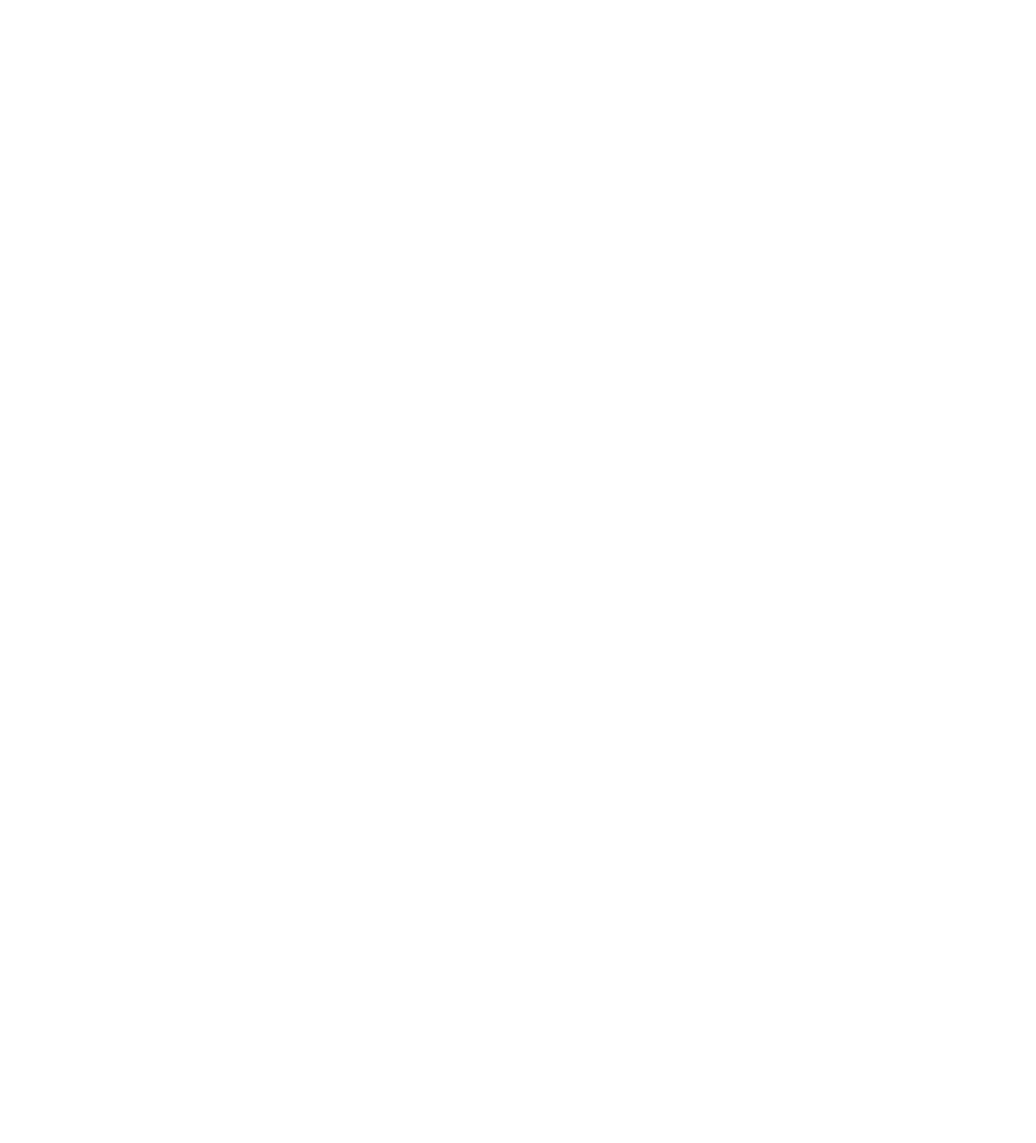
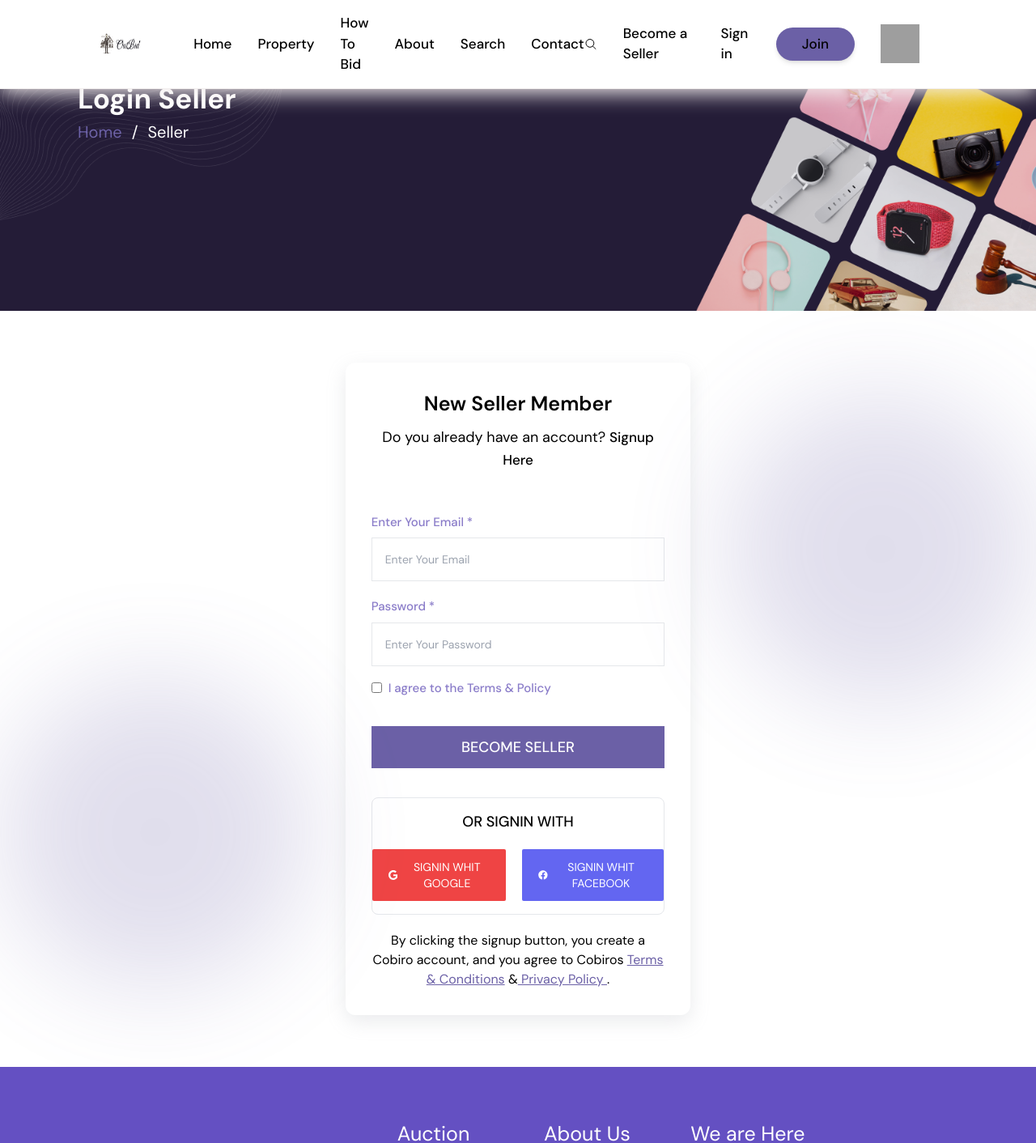
Before and after one commit to VikramGoswami10/Property_Auction_System, a React (Create React App) app in the folder frontend/: page /seller/login in a window 1280 px wide. Before the commit this address had no page. Shown: the top 1412 px of the page at 81% size. Before the commit the page ends 800 px from the top, so only its background shows below. Built offline with nearby package versions, Linux system fonts and the light colour scheme; grey boxes are pictures that could not be loaded.

Commit message:
Feat : Add Login As Seller Page

```diff
--- a/frontend/src/App.js
+++ b/frontend/src/App.js
@@ -2,7 +2,7 @@ import './App.css';
 import { BrowserRouter,Route, Routes } from 'react-router-dom'; // Import BrowserRouter to enable routing
 import { Home, Layout } from './Routes/index';
 import { ScrollToTop} from './Routes/index';
-import { Login ,Register } from './Routes/index';
+import { Login ,Register ,LoginAsSeller } from './Routes/index';
 function App() {
   return (
     <>
@@ -40,6 +40,20 @@ function App() {
               </Layout>
             }
           />
+
+          {/* Seller Login Page */}
+          <Route
+            path="/seller/login"
+            element={
+              // <PrivateRoute>
+                <Layout>
+                  <LoginAsSeller />
+                </Layout>
+              // </PrivateRoute>
+            }
+          />
+
+
         </Routes>
     </BrowserRouter>
     </>
--- a/frontend/src/Routes/index.js
+++ b/frontend/src/Routes/index.js
@@ -1,3 +1,4 @@
+export { LoginAsSeller } from '../Screens/auth/LoginAsSeller';
 export { Register } from '../Screens/auth/Register';
 export { Login } from '../Screens/auth/Login';
 
--- /dev/null
+++ b/frontend/src/Screens/auth/LoginAsSeller.js
@@ -0,0 +1,73 @@
+import { FaFacebook, FaGoogle } from "react-icons/fa";
+import { Caption, Container, CustomNavLink, PrimaryButton, Title } from "../../Routes";
+import { commonClassNameOfInput } from "../../Components/Common/Design";
+
+export const LoginAsSeller = () => {
+  return (
+    <>
+      <section className="regsiter pt-16 relative">
+        <div className="bg-green w-96 h-96 rounded-full opacity-20 blur-3xl absolute top-2/3"></div>
+        <div className="bg-[#241C37] pt-8 h-[40vh] relative content">
+          <Container>
+            <div>
+              <Title level={3} className="text-white">
+                Login Seller
+              </Title>
+              <div className="flex items-center gap-3">
+                <Title level={5} className="text-green font-normal text-xl">
+                  Home
+                </Title>
+                <Title level={5} className="text-white font-normal text-xl">
+                  /
+                </Title>
+                <Title level={5} className="text-white font-normal text-xl">
+                  Seller
+                </Title>
+              </div>
+            </div>
+          </Container>
+        </div>
+        <form className="bg-white shadow-s3 w-1/3 m-auto my-16 p-8 rounded-xl">
+          <div className="text-center">
+            <Title level={5}>New Seller Member</Title>
+            <p className="mt-2 text-lg">
+              Do you already have an account? <CustomNavLink href="/create-account">Signup Here</CustomNavLink>
+            </p>
+          </div>
+
+          <div className="py-5 mt-8">
+            <Caption className="mb-2">Enter Your Email *</Caption>
+            <input type="email" name="email" className={commonClassNameOfInput} placeholder="Enter Your Email" />
+          </div>
+          <div>
+            <Caption className="mb-2">Password *</Caption>
+            <input type="password" name="password" className={commonClassNameOfInput} placeholder="Enter Your Password" />
+          </div>
+          <div className="flex items-center gap-2 py-4">
+            <input type="checkbox" />
+            <Caption>I agree to the Terms & Policy</Caption>
+          </div>
+          <PrimaryButton className="w-full rounded-none my-5 uppercase">Become Seller</PrimaryButton>
+          <div className="text-center border py-4 rounded-lg mt-4">
+            <Title>OR SIGNIN WITH</Title>
+            <div className="flex items-center justify-center gap-5 mt-5">
+              <button className="flex items-center gap-2 bg-red-500 text-white p-3 px-5 rounded-sm">
+                <FaGoogle />
+                <p className="text-sm">SIGNIN WHIT GOOGLE</p>
+              </button>
+              <button className="flex items-center gap-2 bg-indigo-500 text-white p-3 px-5 rounded-sm">
+                <FaFacebook />
+                <p className="text-sm">SIGNIN WHIT FACEBOOK</p>
+              </button>
+            </div>
+          </div>
+          <p className="text-center mt-5">
+            By clicking the signup button, you create a Cobiro account, and you agree to Cobiros <span className="text-green underline">Terms & Conditions</span> &
+            <span className="text-green underline"> Privacy Policy </span> .
+          </p>
+        </form>
+        <div className="bg-green w-96 h-96 rounded-full opacity-20 blur-3xl absolute bottom-96 right-0"></div>
+      </section>
+    </>
+  );
+};
```
